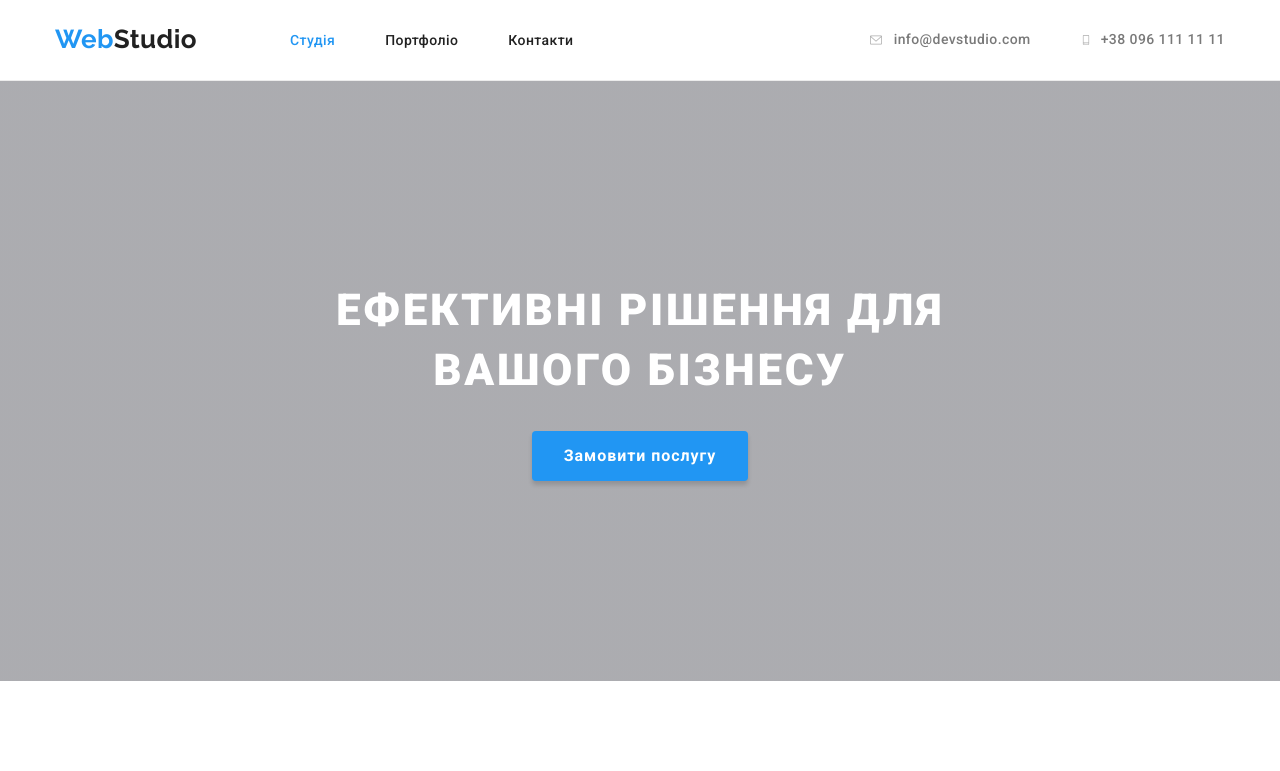
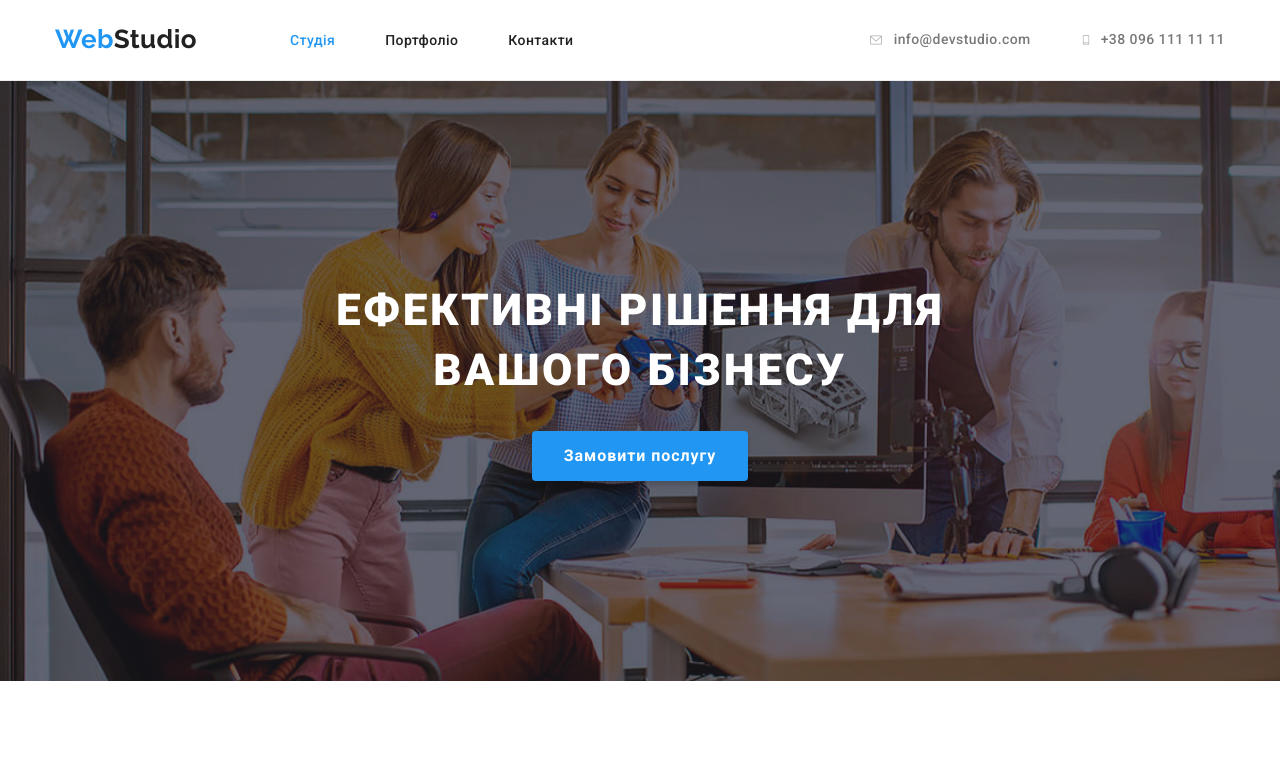
Before and after one commit to strad251/goit-markup-hw-04, a plain HTML site: page index.html in a window 1280 px wide. Shown: the top 771 px of the page. Drawn offline with Linux system fonts and the light colour scheme.

Commit message:
Update styles.css

```diff
--- a/css/styles.css
+++ b/css/styles.css
@@ -102,9 +102,7 @@ h3 {
   text-align: center;
   padding: 200px 0;
 
-  background-image: linear-gradient(rgba(47, 48, 58, 0.4),
-                                     rgba(47, 48, 58, 0.4)),
-                                     url(images/section-hero.jpg);
+  background-image: linear-gradient(rgba(47, 48, 58, 0.4), rgba(47, 48, 58, 0.4)), url(/images/section-hero.jpg);
   background-repeat: no-repeat;
   background-size: cover;
 }
```
